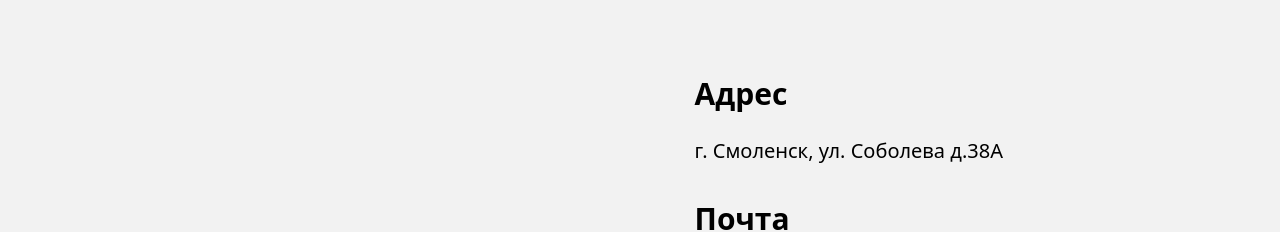
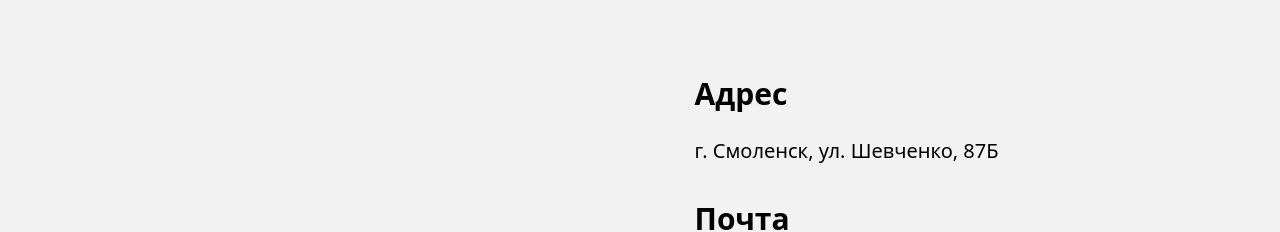
Before and after one commit to bugagi67/instr-co, a React (Vite) app: page / in a window 1280 px wide. Shown: the part 8920-9152 px from the top of the page. Built offline with nearby package versions, Linux system fonts and the light colour scheme.

Commit message:
Изменен адрес в Footer

```diff
--- a/src/components/Footer/Footer.tsx
+++ b/src/components/Footer/Footer.tsx
@@ -10,7 +10,7 @@ export const Footer = () => {
                     <YaMaps />
                     <div className={styles.text_content_wrapper}>
                         <h5>Адрес</h5>
-                        <p className={styles.text}>г. Смоленск, ул. Соболева д.38А</p>
+                        <p className={styles.text}>г. Смоленск, ул. Шевченко, 87Б</p>
                         <br />
                         <h5>Почта</h5>
                         <a className={styles.text} href="mailto:snab@tool-company67.ru">snab@tool-company67.ru</a>
```
